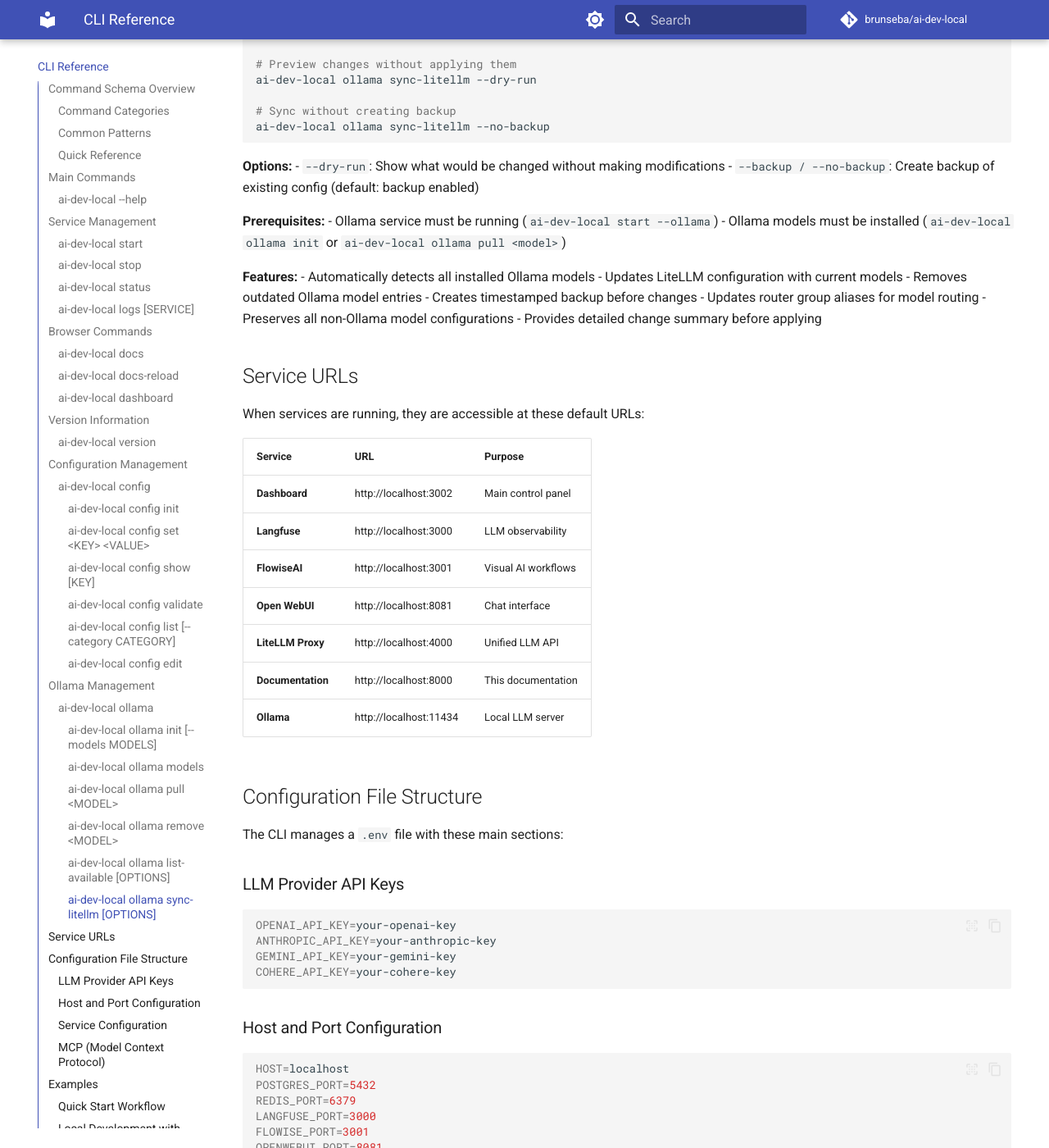
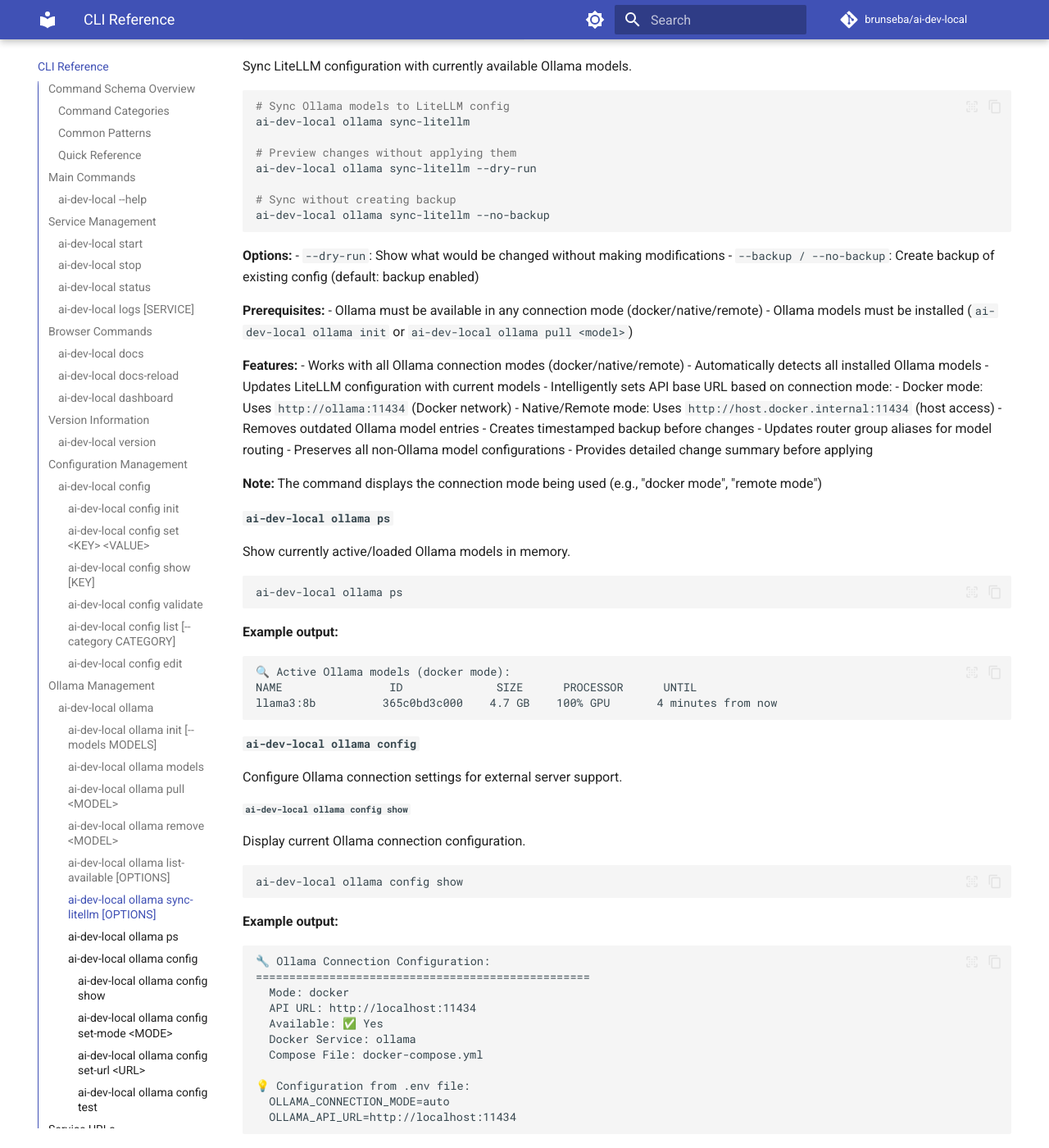
Before and after one commit to brunseba/ai-dev-local, an MkDocs documentation site: the page built from docs/cli-reference.md, in a window 1280 px wide and 1400 px high, scrolled down 9954 px. Shown: the whole window at 82% size. Built offline with MkDocs 1.6.1 and Material for MkDocs 9.7.7, drawn with Linux system fonts in a browser that asks for light colours; comment, search, counter and statistics services are not loaded; the version menu is left out; some of the changed text lies outside the part shown.

Commit message:
feat: add Ollama external server support with multi-mode connectivity
Add comprehensive support for connecting to Ollama in multiple deployment modes:
- Docker mode: Use Ollama in Docker Compose (default)
- Native mode: Use system-installed Ollama (brew/apt)
- Remote mode: Connect to remote Ollama server
- Auto mode: Automatically detect available Ollama

BREAKING CHANGE: None - fully backward compatible, auto-detection defaults to docker mode

Features:
- New OllamaConnection class for unified Ollama access across all modes
- All ollama CLI commands now support all connection modes
- New ollama config command group for connection management
  - config show: Display current configuration
  - config set-mode: Change connection mode
  - config set-url: Set remote server URL
  - config test: Test all available modes
- Smart API base URL configuration in sync-litellm based on mode
- Comprehensive documentation and examples

Technical Changes:
- Add src/ai_dev_local/ollama_connection.py with OllamaConnection and OllamaAPIClient
- Refactor all ollama commands to use connection abstraction
- Add environment variables for connection configuration
- Create docs/ollama-external-setup.md (476 lines)
- Update CLI reference, README, and create CHANGELOG.md

Co-Authored-By: Warp <agent@warp.dev>

````diff
--- a/docs/cli-reference.md
+++ b/docs/cli-reference.md
@@ -408,7 +408,15 @@
 
 ### `ai-dev-local ollama`
 
-Manage Ollama local LLM server and models.
+Manage Ollama LLM server (local or remote) and models.
+
+**Connection Modes:**
+- **Docker**: Uses Docker Compose service (default)
+- **Native**: Uses system-installed Ollama
+- **Remote**: Uses remote Ollama server
+- **Auto**: Automatically detects available Ollama
+
+See [Ollama External Setup Guide](ollama-external-setup.md) for detailed configuration.
 
 #### `ai-dev-local ollama init [--models MODELS]`
 
@@ -514,17 +522,145 @@
 - `--backup / --no-backup`: Create backup of existing config (default: backup enabled)
 
 **Prerequisites:**
-- Ollama service must be running (`ai-dev-local start --ollama`)
+- Ollama must be available in any connection mode (docker/native/remote)
 - Ollama models must be installed (`ai-dev-local ollama init` or `ai-dev-local ollama pull <model>`)
 
 **Features:**
+- Works with all Ollama connection modes (docker/native/remote)
 - Automatically detects all installed Ollama models
 - Updates LiteLLM configuration with current models
+- Intelligently sets API base URL based on connection mode:
+  - Docker mode: Uses `http://ollama:11434` (Docker network)
+  - Native/Remote mode: Uses `http://host.docker.internal:11434` (host access)
 - Removes outdated Ollama model entries
 - Creates timestamped backup before changes
 - Updates router group aliases for model routing
 - Preserves all non-Ollama model configurations
 - Provides detailed change summary before applying
+
+**Note:** The command displays the connection mode being used (e.g., "docker mode", "remote mode")
+
+#### `ai-dev-local ollama ps`
+
+Show currently active/loaded Ollama models in memory.
+
+```bash
+ai-dev-local ollama ps
+```
+
+**Example output:**
+```
+🔍 Active Ollama models (docker mode):
+NAME                ID              SIZE      PROCESSOR      UNTIL
+llama3:8b          365c0bd3c000    4.7 GB    100% GPU       4 minutes from now
+```
+
+#### `ai-dev-local ollama config`
+
+Configure Ollama connection settings for external server support.
+
+##### `ai-dev-local ollama config show`
+
+Display current Ollama connection configuration.
+
+```bash
+ai-dev-local ollama config show
+```
+
+**Example output:**
+```
+🔧 Ollama Connection Configuration:
+==================================================
+  Mode: docker
+  API URL: http://localhost:11434
+  Available: ✅ Yes
+  Docker Service: ollama
+  Compose File: docker-compose.yml
+
+💡 Configuration from .env file:
+  OLLAMA_CONNECTION_MODE=auto
+  OLLAMA_API_URL=http://localhost:11434
+```
+
+##### `ai-dev-local ollama config set-mode <MODE>`
+
+Set the Ollama connection mode.
+
+```bash
+# Use auto-detection (default)
+ai-dev-local ollama config set-mode auto
+
+# Use Docker Compose service
+ai-dev-local ollama config set-mode docker
+
+# Use system-installed Ollama
+ai-dev-local ollama config set-mode native
+
+# Use remote Ollama server
+ai-dev-local ollama config set-mode remote
+```
+
+**Available Modes:**
+- `auto`: Automatically detects available Ollama (Docker → Native → Remote)
+- `docker`: Uses Docker Compose Ollama service
+- `native`: Uses system-installed Ollama (brew/apt)
+- `remote`: Uses remote Ollama server
+
+**Changes take effect immediately on next command.**
+
+##### `ai-dev-local ollama config set-url <URL>`
+
+Set the API URL for remote or native Ollama connections.
+
+```bash
+# Set remote server URL
+ai-dev-local ollama config set-url http://ollama-server:11434
+
+# Set custom port
+ai-dev-local ollama config set-url http://localhost:12345
+
+# Use IP address
+ai-dev-local ollama config set-url http://192.168.1.100:11434
+```
+
+**When to use:**
+- Connecting to remote Ollama server
+- Custom port configurations
+- Team shared Ollama instance
+
+##### `ai-dev-local ollama config test`
+
+Test Ollama connection in all available modes.
+
+```bash
+ai-dev-local ollama config test
+```
+
+**Example output:**
+```
+🔍 Testing Ollama connection...
+
+Docker Mode:
+  ✅ Docker Ollama is running
+     5 models available
+
+Native Mode:
+  ❌ Native Ollama not available
+     💡 Install with: brew install ollama
+
+Remote Mode:
+  ✅ Remote Ollama accessible at http://localhost:11434
+     5 models available
+
+💡 Use 'ai-dev-local ollama config show' to see current settings
+💡 Use 'ai-dev-local ollama config set-mode <mode>' to change mode
+```
+
+**Use cases:**
+- Verify Ollama installation
+- Troubleshoot connection issues
+- Check which modes are available
+- Validate remote server access
 
 ## Service URLs
 
````
Also changed, not shown: CHANGELOG.md (added, +52 -0 lines), README.md (+28 -1 lines), docs/ollama-external-setup.md (added, +476 -0 lines), 3 other files.
